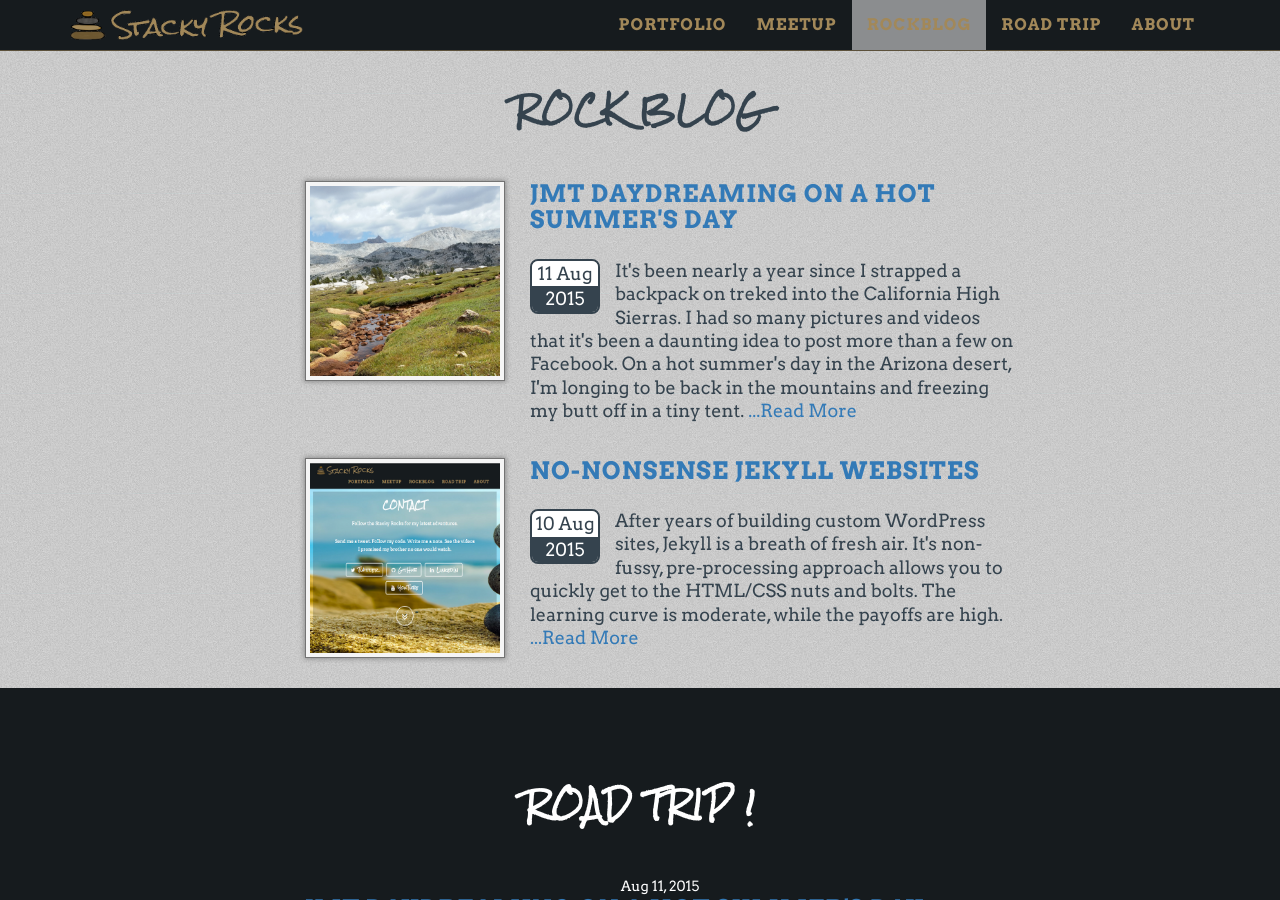
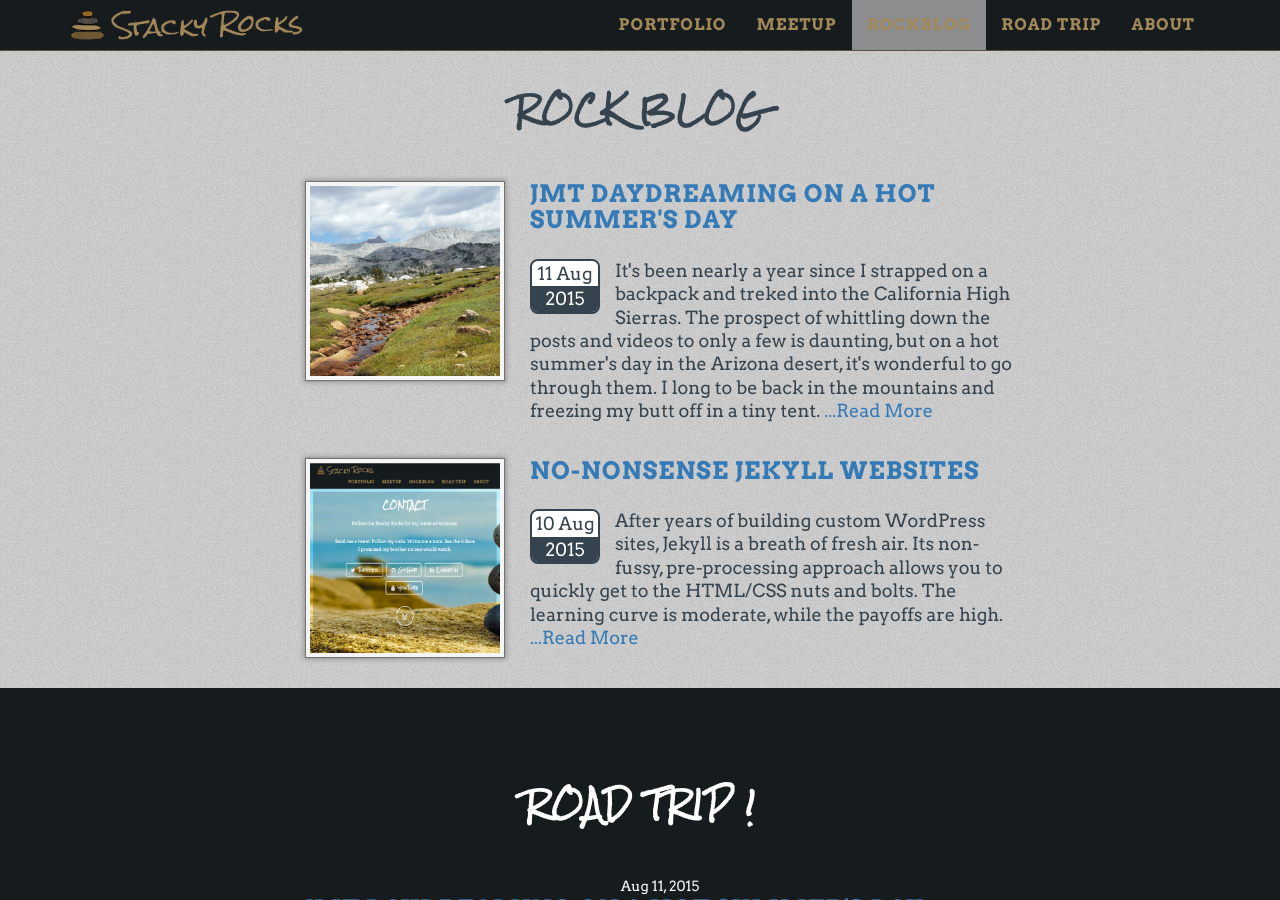
Before and after one commit to faissl/stackyrocks, a Jekyll site: the page built from index.html, in a window 1280 px wide and 900 px high, scrolled down 2042 px. Built offline with Jekyll 4.4.1, drawn with Linux system fonts in a browser that asks for light colours.

Commit message:
changed CONTACT to CONNECT and fixed nits on posts

```diff
--- a/_includes/header.html
+++ b/_includes/header.html
@@ -3,7 +3,7 @@
         <div class="intro-body">
             <div class="container">
                 <div class = "intro-description">
-                    <h2>Contact</h2>
+                    <h2>Connect</h2>
 
                     <p class="intro-text">{{site.description}}</p>
 
--- a/_posts/2015-08-10-no-nonsense-jekyll.markdown
+++ b/_posts/2015-08-10-no-nonsense-jekyll.markdown
@@ -4,7 +4,7 @@
 date:   2015-08-10 22:58:11
 categories: jekyll
 description: > # this means to ignore newlines until "img:"
-   After years of building custom WordPress sites, Jekyll is a breath of fresh air. It's non-fussy, pre-processing approach allows
+   After years of building custom WordPress sites, Jekyll is a breath of fresh air. Its non-fussy, pre-processing approach allows
    you to quickly get to the HTML/CSS nuts and bolts. The learning curve is moderate, while the payoffs are high.
 img: "2015-08-10-no-nonsense-jekyll.png"
 
--- a/_posts/2015-08-11-one-year-since-jmt.markdown
+++ b/_posts/2015-08-11-one-year-since-jmt.markdown
@@ -4,9 +4,7 @@
 date:   2015-08-11 22:58:11
 categories: hiking backpacking
 description: > # this means to ignore newlines until "img:"
-   It's been nearly a year since I strapped a backpack on treked into the California High Sierras. I had so many pictures and videos
-   that it's been a daunting idea to post more than a few on Facebook. On a hot summer's day in the Arizona desert, I'm longing
-   to be back in the mountains and freezing my butt off in a tiny tent.
+   It's been nearly a year since I strapped on a backpack and treked into the California High Sierras. The prospect of whittling down the posts and videos to only a few is daunting, but on a hot summer's day in the Arizona desert, it's wonderful to go through them. I long to be back in the mountains and freezing my butt off in a tiny tent.
 img: "2015-08-11-one-year-since-jmt.png"
 
 ---
```
